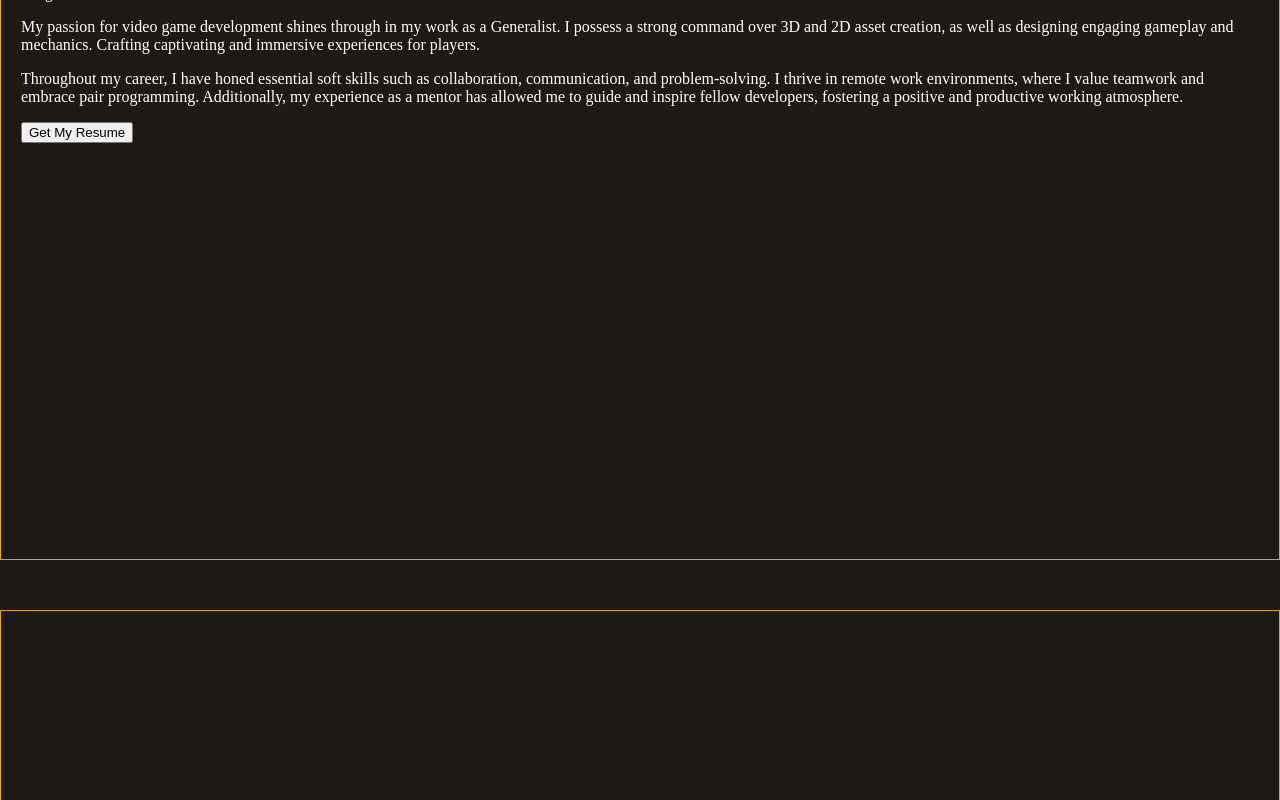
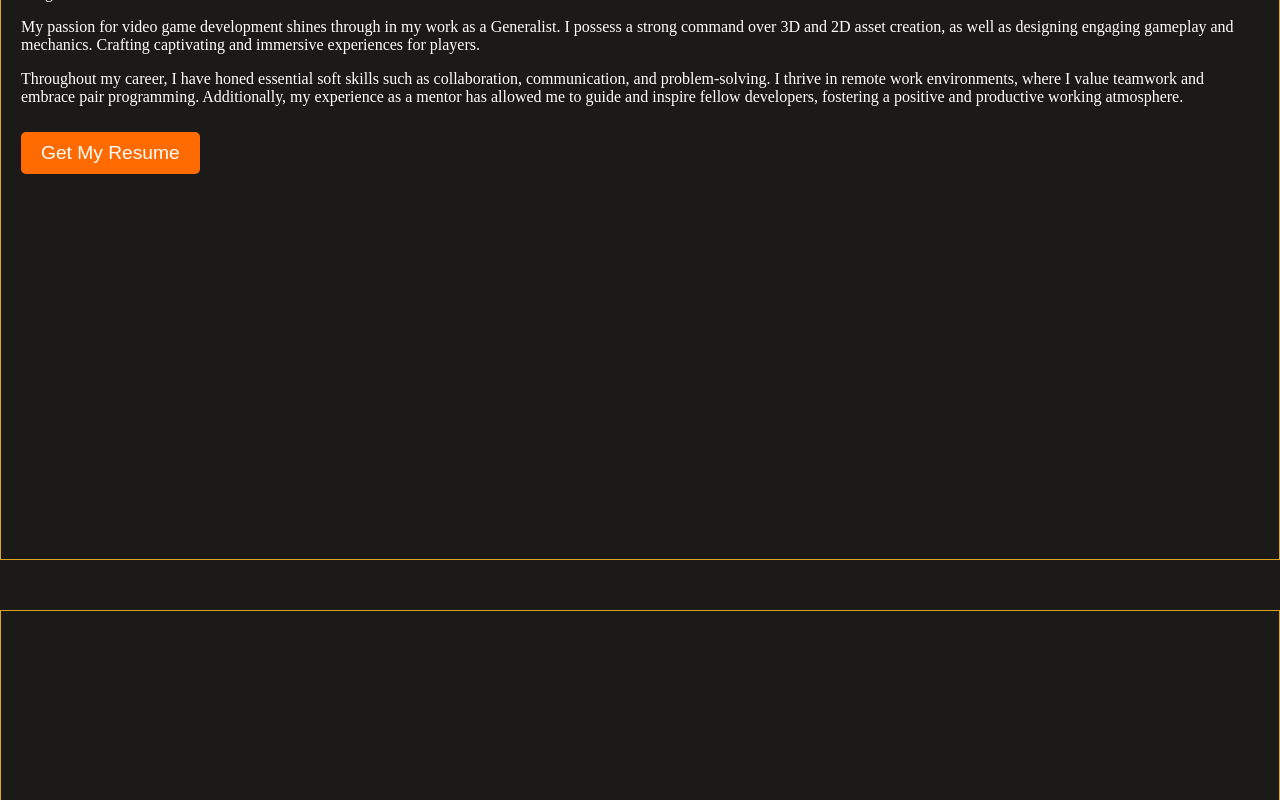
Before and after one commit to Retky/RetkyPortfolio, a React (Create React App) app: page /#/ in a window 1280 px wide. Shown: the part 1040-1840 px from the top of the page. Built offline with nearby package versions, Linux system fonts and the light colour scheme.

Commit message:
Mod 'orange button' display style

```diff
--- a/src/pages/HomePage.jsx
+++ b/src/pages/HomePage.jsx
@@ -67,7 +67,7 @@ const Homepage = () => {
               mentor has allowed me to guide and inspire fellow developers, fostering a positive
               and productive working atmosphere.
             </p>
-            <button type="button">Get My Resume</button>
+            <button className="orange-btn" type="button">Get My Resume</button>
           </div>
         </div>
         <div className="stack">
--- a/src/styles/HomePage.scss
+++ b/src/styles/HomePage.scss
@@ -85,6 +85,26 @@ h1 {
   justify-content: center;
 }
 
+.orange-btn {
+  background-color: $main-orange;
+  color: #fff;
+  border: none;
+  border-radius: 5px;
+  padding: 10px 20px;
+  font-size: 1.2rem;
+  margin: 10px 0;
+  cursor: pointer;
+  transition: all 0.3s ease-in-out;
+
+  &:hover {
+    background-color: $light-orange;
+  }
+
+  &:active {
+    background-color: $dark-orange;
+  }
+}
+
 .nowrap {
   white-space: nowrap;
 }
--- a/src/styles/Variables.scss
+++ b/src/styles/Variables.scss
@@ -3,6 +3,7 @@ $light-gray: #7e7e7e;
 $dark-bg: #1c1a19;
 $light-bg: #f5f5f5;
 $main-orange: #ff6b00;
+$dark-orange: #ac4800;
 $light-orange: #fff3d7;
 
 @mixin adaptative-width {
```
